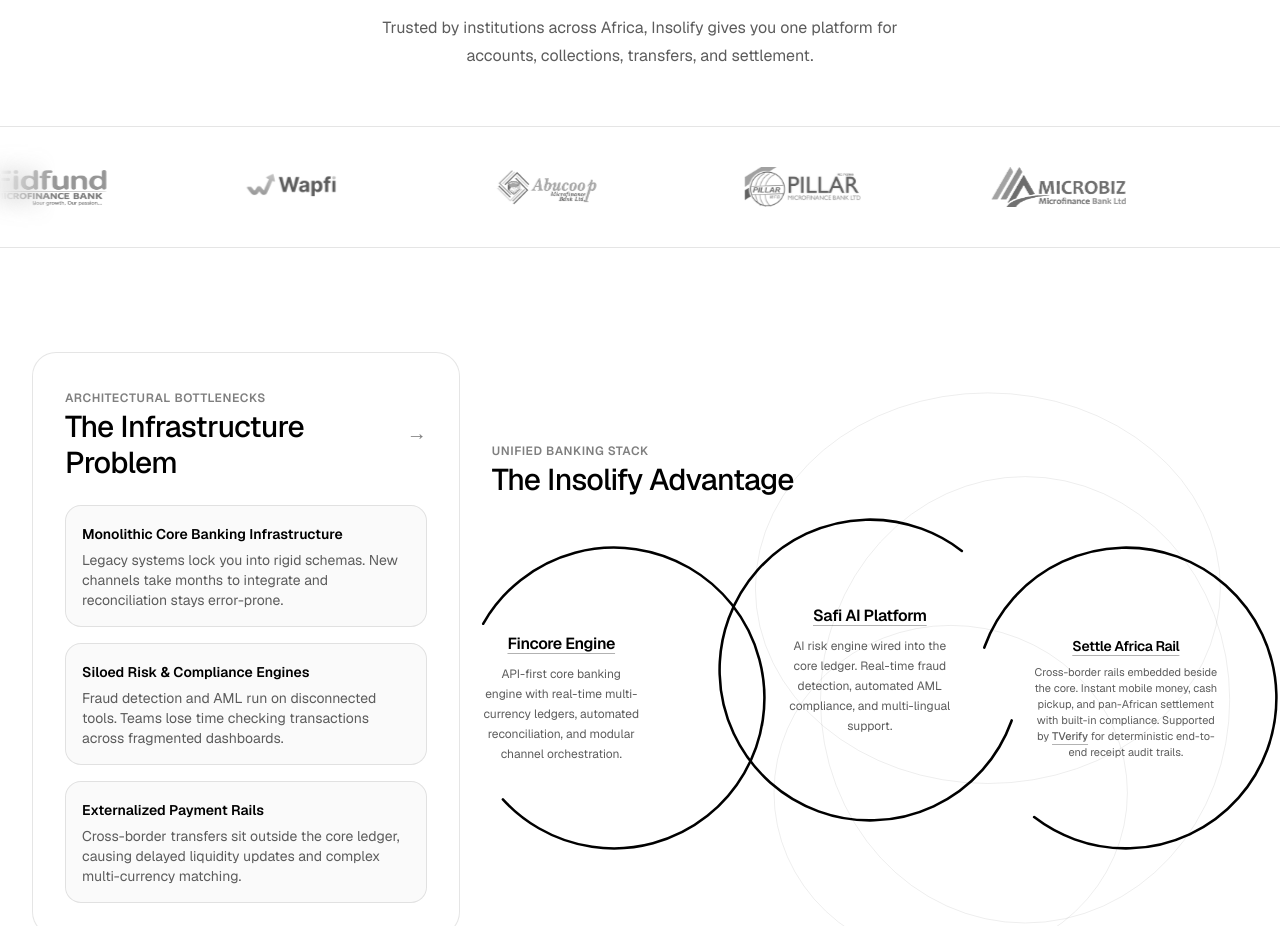
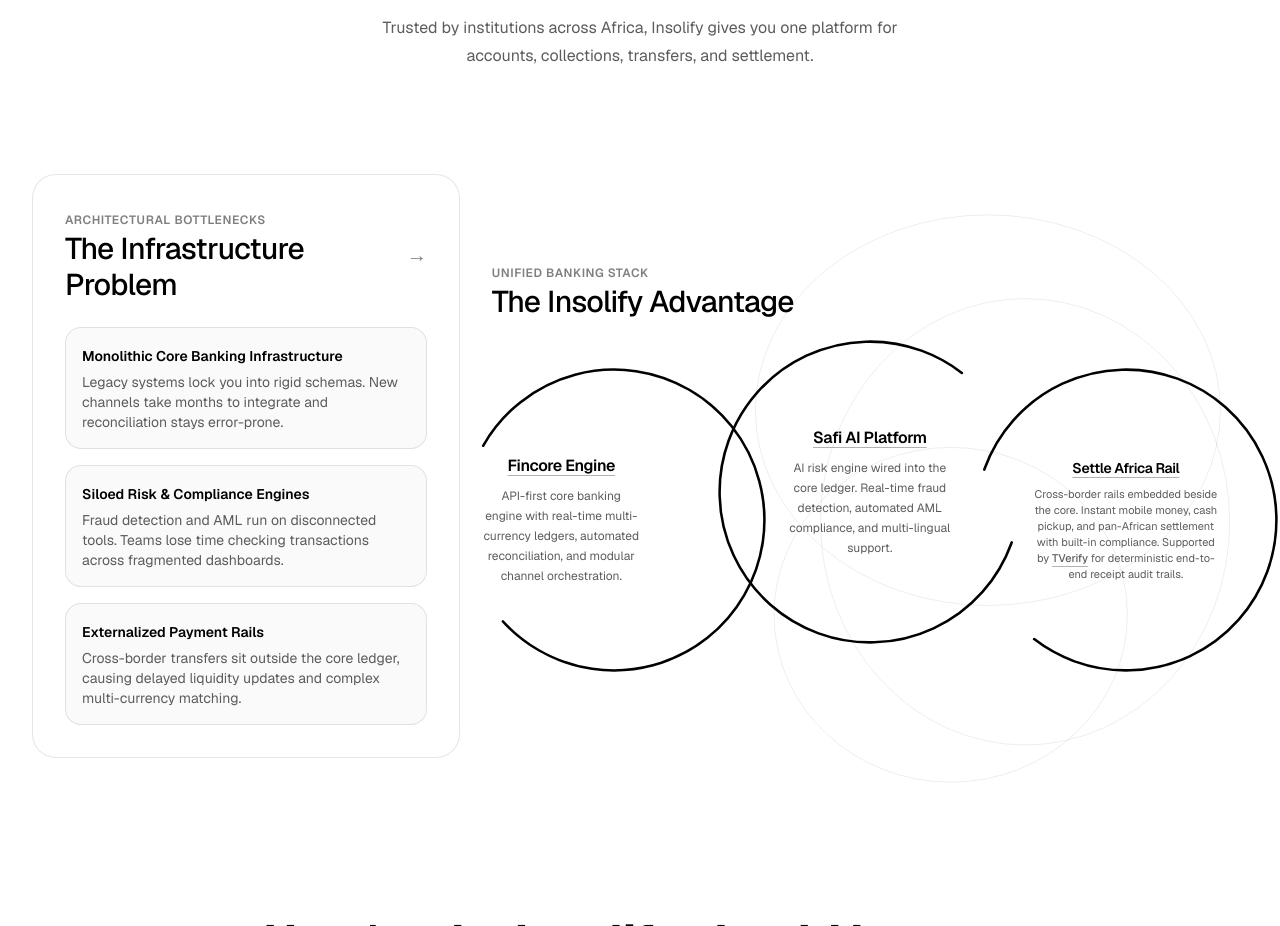
Before and after one commit to devshakur/shakur-insolify, a Next.js app: page / in a window 1280 px wide. Shown: the part 1880-2806 px from the top of the page. Built offline with nearby package versions, Linux system fonts and the light colour scheme.

Commit message:
removed_second_sliding_logo

```diff
--- a/src/features/products/trusted-brands.tsx
+++ b/src/features/products/trusted-brands.tsx
@@ -1,15 +1,4 @@
-import Image from "next/image";
 
-const brands = [
-  { name: "MicroBiz Bank LTD",        src: "/image/brands/microbiz.png" },
-  { name: "Peace Microfinance Bank",  src: "/image/brands/peace.jpg" },
-  { name: "FidFund MicroFinance Bank",src: "/image/brands/fidfund.png" },
-  { name: "Wapia",                    src: "/image/brands/wapfi.png" },
-  { name: "Abucoop",                  src: "/image/brands/Abucoop.png" },
-  { name: "Pillar",                   src: "/image/brands/pillar.png" },
-] as const;
-
-const loop = [...brands, ...brands];
 
 export function TrustedBrands() {
   return (
@@ -28,49 +17,7 @@
       </div>
 
       {/* Sliding logo strip */}
-      <div className="relative mt-12 w-full overflow-hidden border-y border-black/10 [--logo-gap:2rem] [--logo-slot:9rem] sm:mt-14 sm:[--logo-gap:3rem] sm:[--logo-slot:13rem] dark:border-white/10">
-        <div className="brand-marquee-sharp py-6 sm:py-8">
-          <div className="brand-marquee flex w-max">
-            <LogoRow />
-            <LogoRow hidden />
-          </div>
-        </div>
-        <div
-          aria-hidden
-          className="brand-marquee-blur pointer-events-none absolute inset-0 overflow-hidden py-6 sm:py-8"
-        >
-          <div className="brand-marquee flex w-max">
-            <LogoRow hidden />
-            <LogoRow hidden />
-          </div>
-        </div>
-      </div>
+
     </section>
   );
 }
-
-function LogoRow({ hidden = false }: { hidden?: boolean }) {
-  return (
-    <ul
-      className="flex shrink-0 items-center"
-      style={{ gap: "var(--logo-gap)" }}
-      aria-hidden={hidden || undefined}
-    >
-      {loop.map((brand, index) => (
-        <li
-          key={`${brand.name}-${index}`}
-          className="flex shrink-0 items-center justify-center"
-          style={{ width: "var(--logo-slot)", height: "3.5rem" }}
-        >
-          <Image
-            src={brand.src}
-            alt={hidden || index >= brands.length ? "" : brand.name}
-            width={160}
-            height={48}
-            className="h-10 w-auto max-w-[9rem] object-contain opacity-70 grayscale transition duration-300 hover:opacity-100 hover:grayscale-0 sm:max-w-[12rem]"
-          />
-        </li>
-      ))}
-    </ul>
-  );
-}
```
